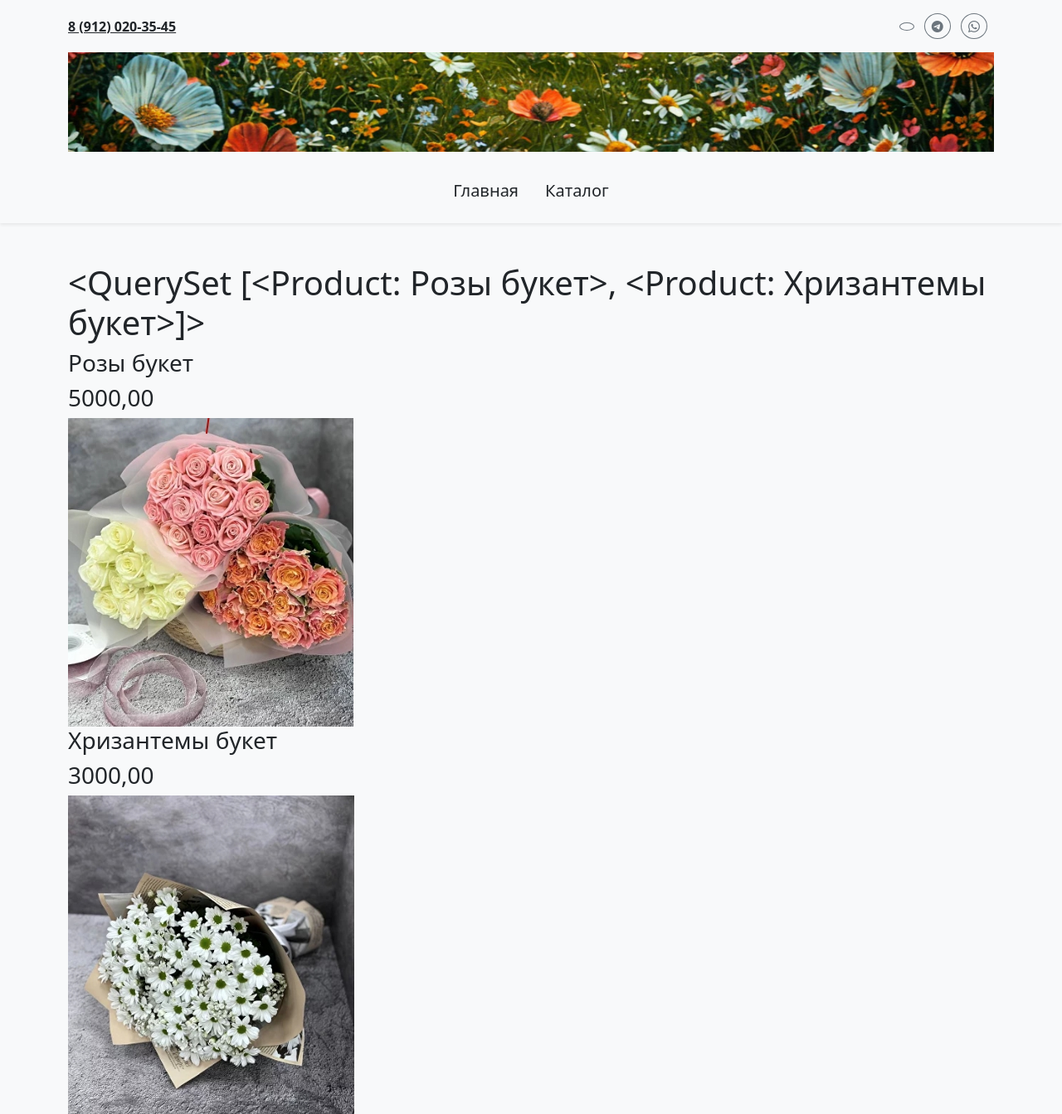
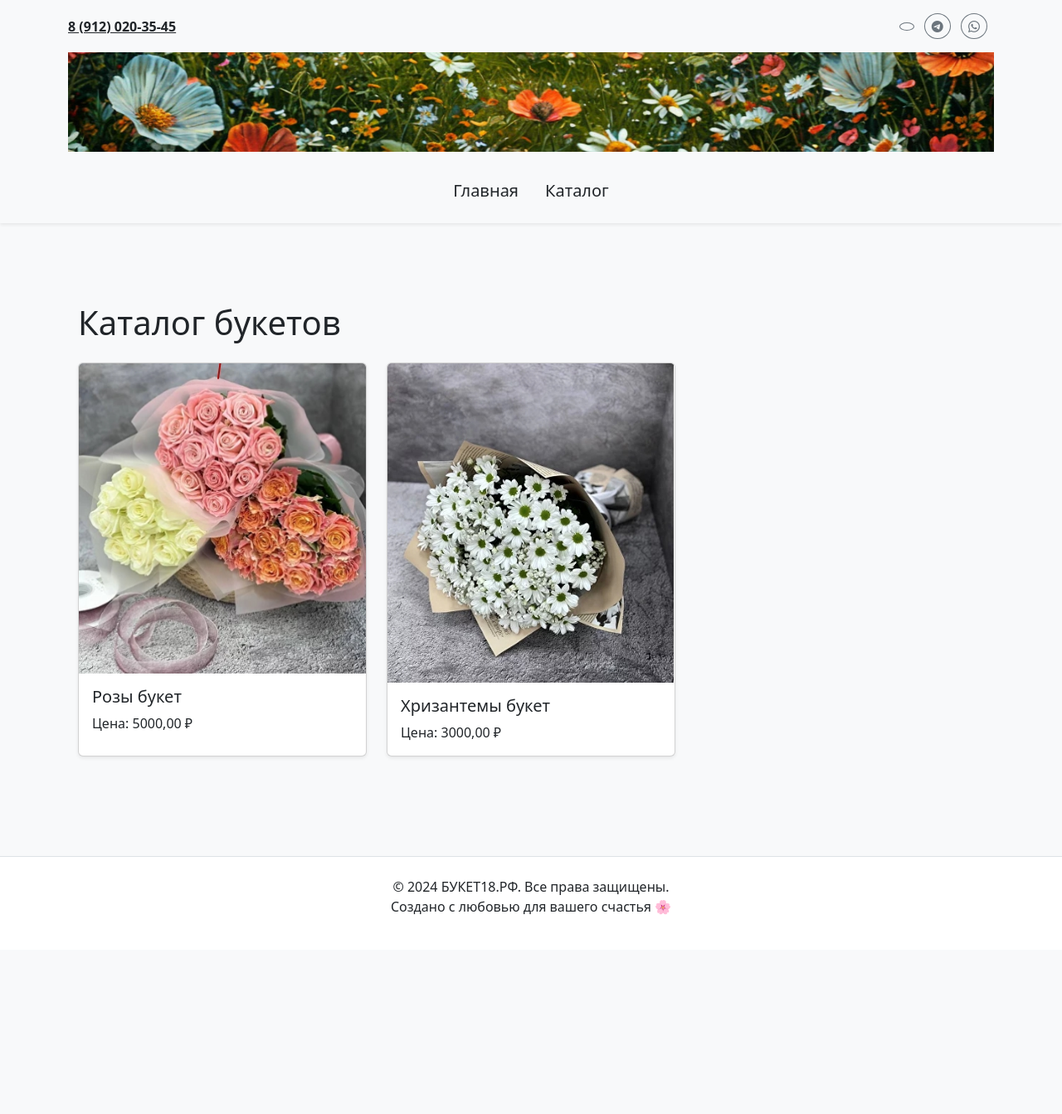
Before and after one commit to FedFedavi/DJ_itg02Flow, a Django app: page / in a window 1280 px wide. Shown: the top 1343 px of the page at 83% size. After the commit the page ends 1102 px from the top, so only its background shows below. Run offline with Django 5.2, Linux system fonts and the light colour scheme; data comes from the database, SQL or seed files in the repository.

```diff
--- a/Flower/main/templates/main/index.html
+++ b/Flower/main/templates/main/index.html
@@ -5,17 +5,33 @@
 {% endblock %}
 
 {% block content %}
-        <h1>{{products}}</h1>
-{% for product in products %}
-    <div>
-        <h3>{{ product.name }}</h3>
-        <h3>{{ product.price }}</h3>
-        {% if product.image %}
-            <img src="{{ product.image.url }}" alt="{{ product.name }}">
-        {% else %}
-            <p>Изображение отсутствует</p>
-        {% endif %}
+<div class="container py-5">
+    <h1 class="mb-4">Каталог букетов</h1>
+    <div class="row">
+        {% for product in products %}
+        <div class="col-md-4 mb-4">
+            <div class="card h-100 shadow-sm" style="transition: transform 0.2s, box-shadow 0.2s;">
+                {% if product.image %}
+                <img src="{{ product.image.url }}" class="card-img-top" alt="{{ product.name }}">
+                {% else %}
+                <div class="card-img-top bg-light d-flex align-items-center justify-content-center" style="height: 200px;">
+                    <p class="text-muted">Изображение отсутствует</p>
+                </div>
+                {% endif %}
+                <div class="card-body">
+                    <h5 class="card-title">{{ product.name }}</h5>
+                    <p class="card-text">Цена: {{ product.price }} ₽</p>
+                </div>
+            </div>
+        </div>
+        {% endfor %}
     </div>
-{% endfor %}
+</div>
 
+<style>
+.card:hover {
+    transform: scale(1.05);
+    box-shadow: 0 8px 20px rgba(0, 0, 0, 0.2);
+}
+</style>
 {% endblock %}
```
